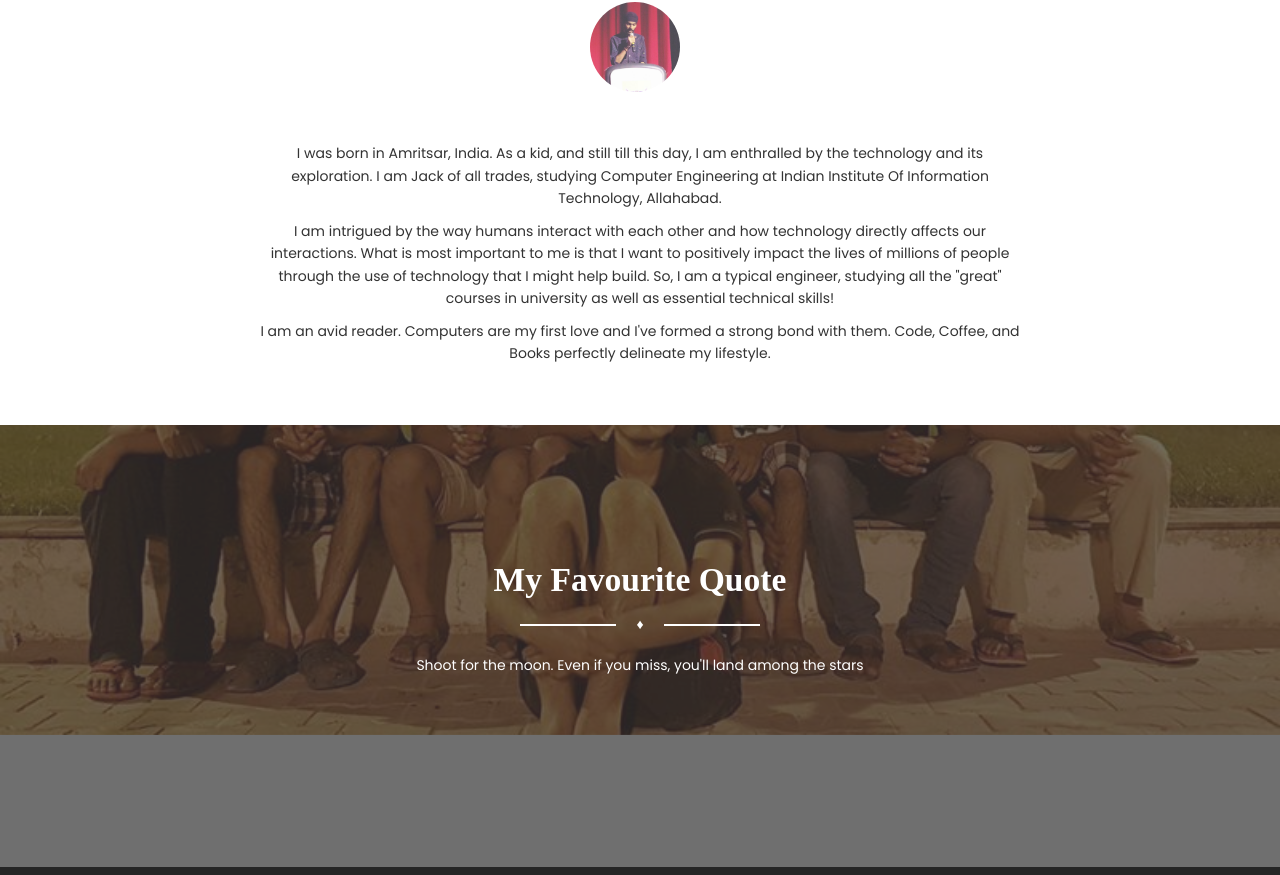
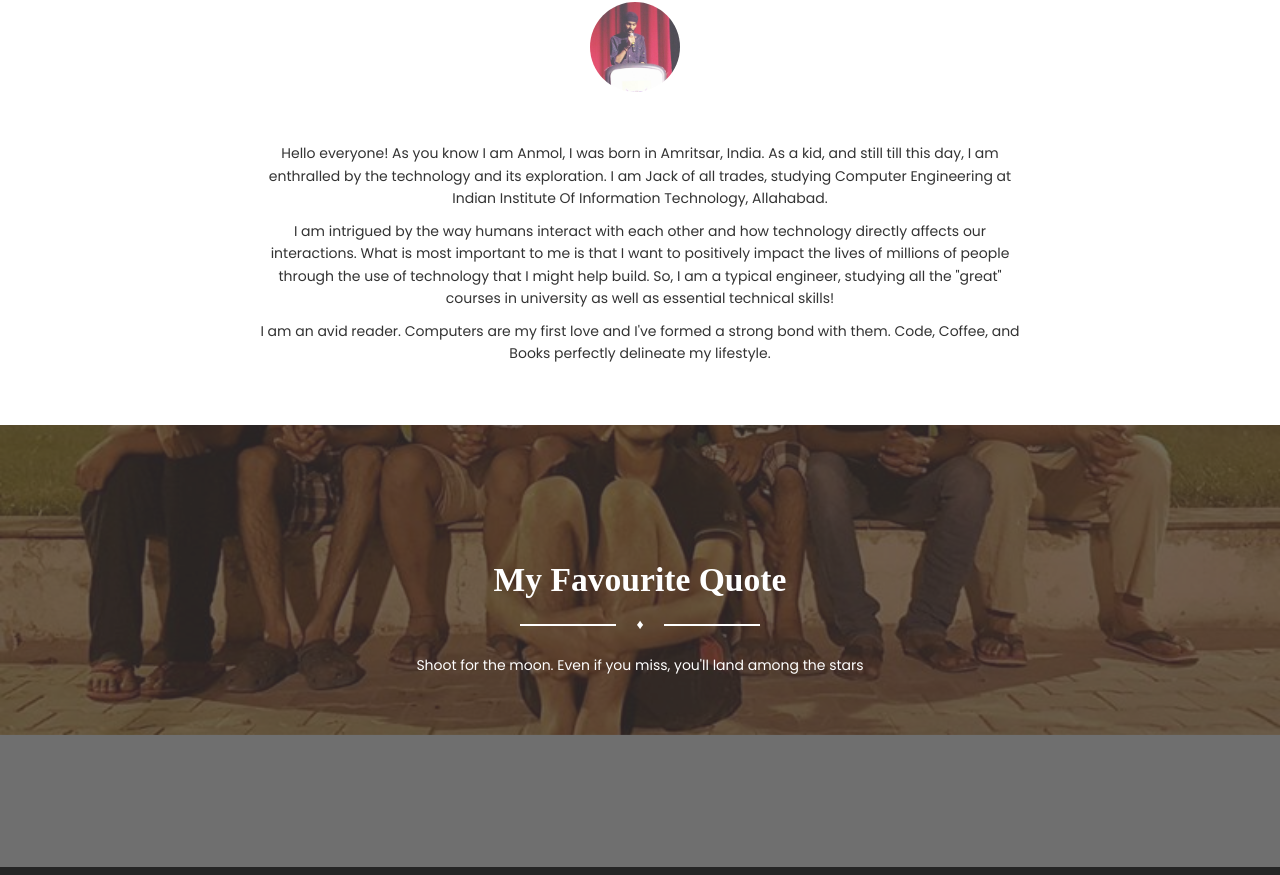
Before and after one commit to xanmolx/Personal-Website, a plain HTML site: page index.html in a window 1280 px wide. Shown: the part 1045-1920 px from the top of the page. Drawn offline with Linux system fonts and the light colour scheme; some packages are replaced by stand-ins of ours; a web font is replaced by a local one.

Commit message:
Update index.html

```diff
--- a/index.html
+++ b/index.html
@@ -130,7 +130,7 @@ Autodidact | Explorer | Developer | Designer
             <div class="tab-content">
                 <div class="tab-pane active" id="testimonial1">
                     <p class="description">
-                        <p>I was born in Amritsar, India. As a kid, and still till this day, I am enthralled by the technology and its exploration. I am Jack of all trades, studying Computer Engineering at Indian Institute Of Information Technology, Allahabad.
+                        <p>Hello everyone! As you know I am Anmol, I was born in Amritsar, India. As a kid, and still till this day, I am enthralled by the technology and its exploration. I am Jack of all trades, studying Computer Engineering at Indian Institute Of Information Technology, Allahabad.
                         </p>
 
 <p>I am intrigued by the way humans interact with each other and how technology directly affects our interactions. What is most important to me is that I want to positively impact the lives of millions of people through the use of technology that I might help build.
```
